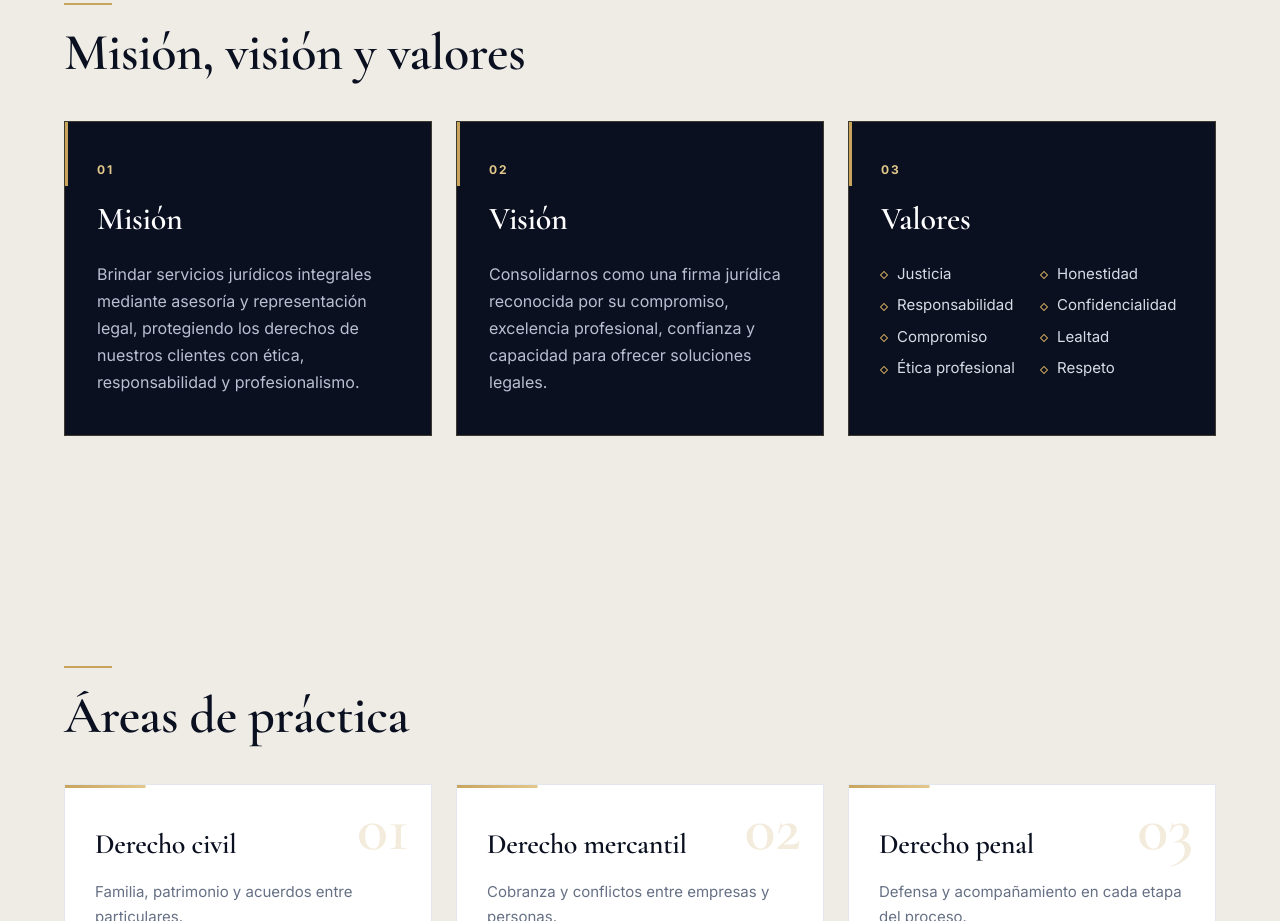
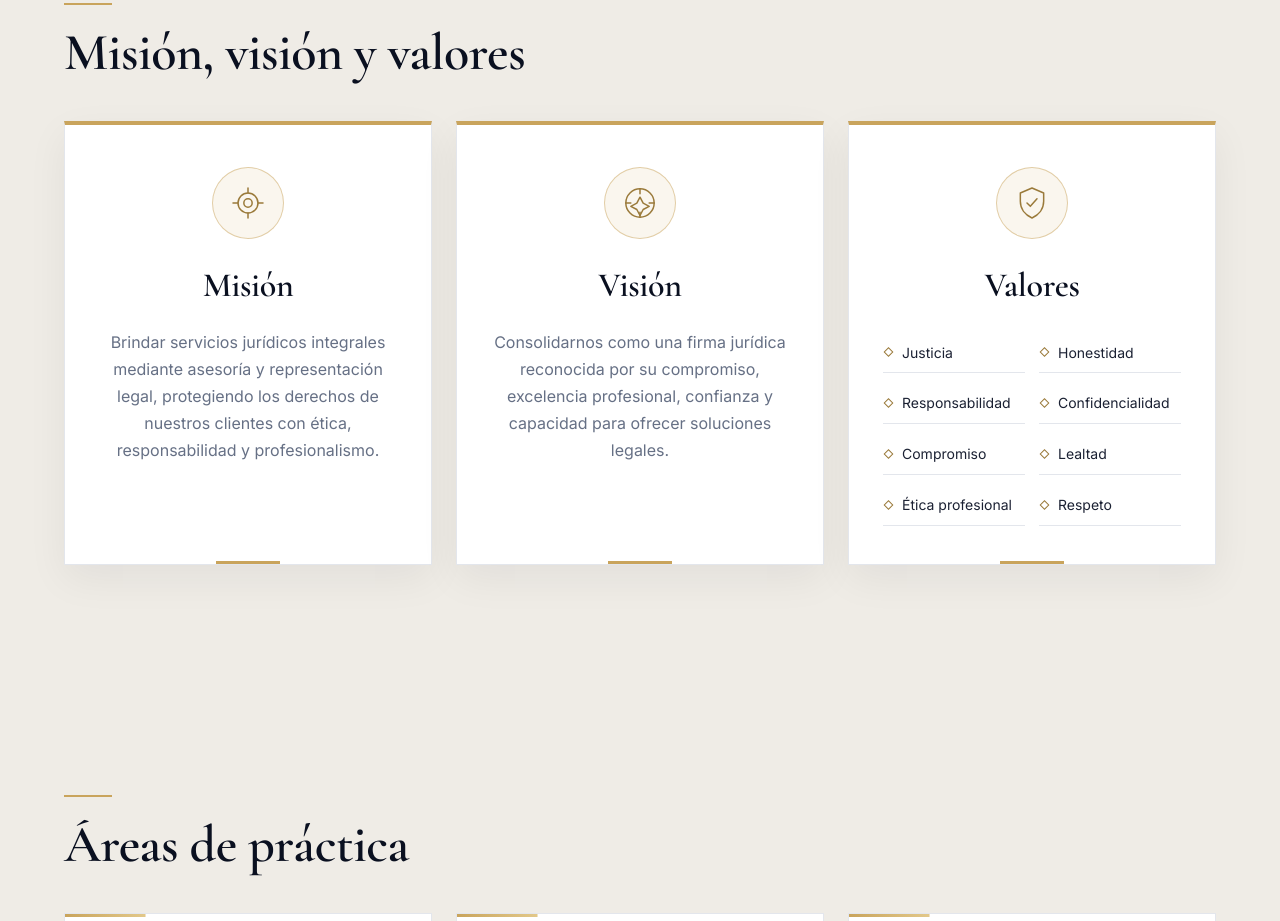
Before and after one commit to PapusPros/despacho-juridico, a plain HTML site: page index.html in a window 1280 px wide. Shown: the part 1760-2681 px from the top of the page. Drawn offline with nearby package versions, Linux system fonts and the light colour scheme.

Commit message:
Descripción de los cambios

```diff
--- a/index.html
+++ b/index.html
@@ -61,17 +61,23 @@
     <h2 class="reveal">Misión, visión y valores</h2>
     <div class="principios">
       <article class="principio reveal">
-        <span class="principio-numero">01</span>
+        <span class="principio-icono" aria-hidden="true">
+          <svg viewBox="0 0 48 48"><circle cx="24" cy="24" r="12"/><circle cx="24" cy="24" r="5"/><path d="M24 12V6M36 24h6M24 36v6M12 24H6"/></svg>
+        </span>
         <h3>Misión</h3>
         <p>Brindar servicios jurídicos integrales mediante asesoría y representación legal, protegiendo los derechos de nuestros clientes con ética, responsabilidad y profesionalismo.</p>
       </article>
       <article class="principio reveal">
-        <span class="principio-numero">02</span>
+        <span class="principio-icono" aria-hidden="true">
+          <svg viewBox="0 0 48 48"><circle cx="24" cy="24" r="17"/><path d="M24 7v6M24 35v6M7 24h6M35 24h6"/><path d="M24 17l3.8 7.2L35 28l-7.2 3.8L24 39l-3.8-7.2L13 28l7.2-3.8L24 17z"/></svg>
+        </span>
         <h3>Visión</h3>
         <p>Consolidarnos como una firma jurídica reconocida por su compromiso, excelencia profesional, confianza y capacidad para ofrecer soluciones legales.</p>
       </article>
       <article class="principio reveal">
-        <span class="principio-numero">03</span>
+        <span class="principio-icono" aria-hidden="true">
+          <svg viewBox="0 0 48 48"><path d="M24 6l14 6v10c0 9-5.7 16.4-14 20-8.3-3.6-14-11-14-20V12l14-6z"/><path d="M18 24l4 4 8-9"/></svg>
+        </span>
         <h3>Valores</h3>
         <ul>
           <li>Justicia</li>
--- a/site.css
+++ b/site.css
@@ -78,15 +78,17 @@ a{color:inherit}
 
 /* Misión, visión y valores */
 .principios{display:grid;grid-template-columns:repeat(3,1fr);gap:24px}
-.principio{position:relative;min-height:260px;background:var(--navy);border:1px solid rgba(201,164,92,.28);padding:38px 32px;color:#c4cadb;overflow:hidden;transition:transform .4s var(--ease),box-shadow .4s var(--ease)}
-.principio::after{content:"";position:absolute;left:0;top:0;width:3px;height:64px;background:var(--gold)}
-.principio:hover{transform:translateY(-6px);box-shadow:0 24px 50px rgba(10,16,32,.14)}
-.principio h3{color:#fff;font-size:32px;margin-bottom:14px}
-.principio p{margin:0;color:#b9c0d2;font-size:16px}
-.principio-numero{display:block;margin-bottom:12px;color:var(--gold-l);font-size:12px;font-weight:700;letter-spacing:.16em}
-.principio ul{margin:0;padding:0;list-style:none;display:grid;grid-template-columns:1fr 1fr;gap:6px 18px}
-.principio li{position:relative;padding-left:16px;color:#d7dbe6;font-size:15px}
-.principio li::before{content:"";position:absolute;left:0;top:.78em;width:6px;height:6px;border:1px solid var(--gold);transform:rotate(45deg)}
+.principio{position:relative;min-height:300px;background:var(--white);border:1px solid var(--line);border-top:4px solid var(--gold);padding:42px 34px 38px;text-align:center;box-shadow:0 14px 38px rgba(10,16,32,.06);transition:transform .4s var(--ease),box-shadow .4s var(--ease),border-color .4s}
+.principio::before{content:"";position:absolute;left:50%;bottom:0;width:64px;height:3px;background:var(--gold);transform:translateX(-50%);transition:width .4s var(--ease)}
+.principio:hover{transform:translateY(-8px);box-shadow:0 24px 52px rgba(10,16,32,.12);border-color:rgba(201,164,92,.5)}
+.principio:hover::before{width:112px}
+.principio h3{color:var(--navy);font-size:34px;margin:18px 0 14px}
+.principio p{margin:0;color:var(--gray);font-size:16px}
+.principio-icono{display:grid;place-items:center;width:72px;height:72px;margin:0 auto;border:1px solid rgba(201,164,92,.5);border-radius:50%;background:rgba(201,164,92,.1)}
+.principio-icono svg{width:40px;height:40px;fill:none;stroke:var(--gold-d);stroke-width:1.8;stroke-linecap:round;stroke-linejoin:round}
+.principio ul{margin:18px 0 0;padding:0;list-style:none;display:grid;grid-template-columns:1fr 1fr;gap:10px 14px;text-align:left}
+.principio li{position:relative;padding:8px 8px 8px 19px;border-bottom:1px solid var(--line);color:var(--ink);font-size:14px}
+.principio li::before{content:"";position:absolute;left:2px;top:50%;width:7px;height:7px;border:1px solid var(--gold-d);transform:translateY(-50%) rotate(45deg)}
 
 /* Áreas */
 .areas{display:grid;grid-template-columns:repeat(3,1fr);gap:24px;counter-reset:area}
```
